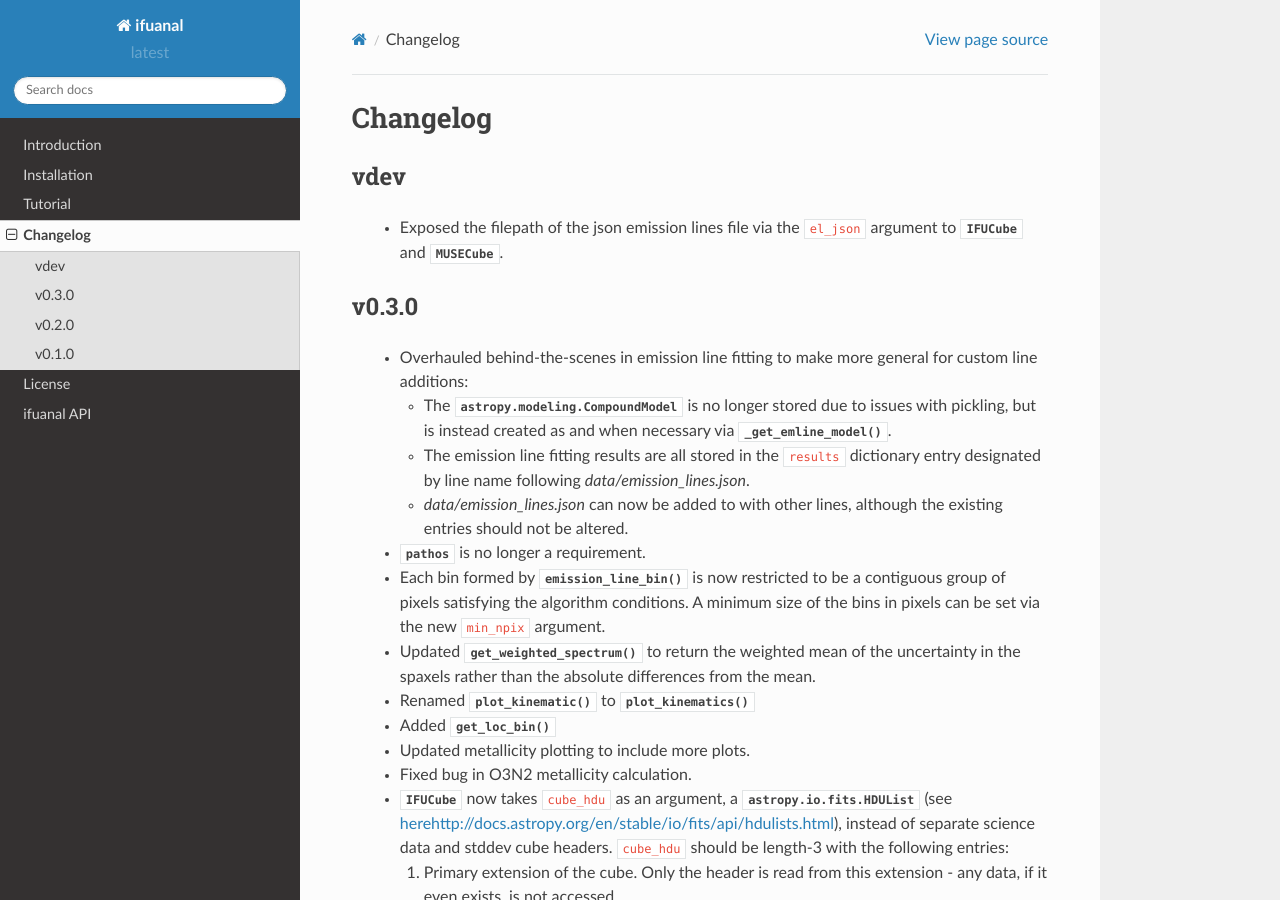
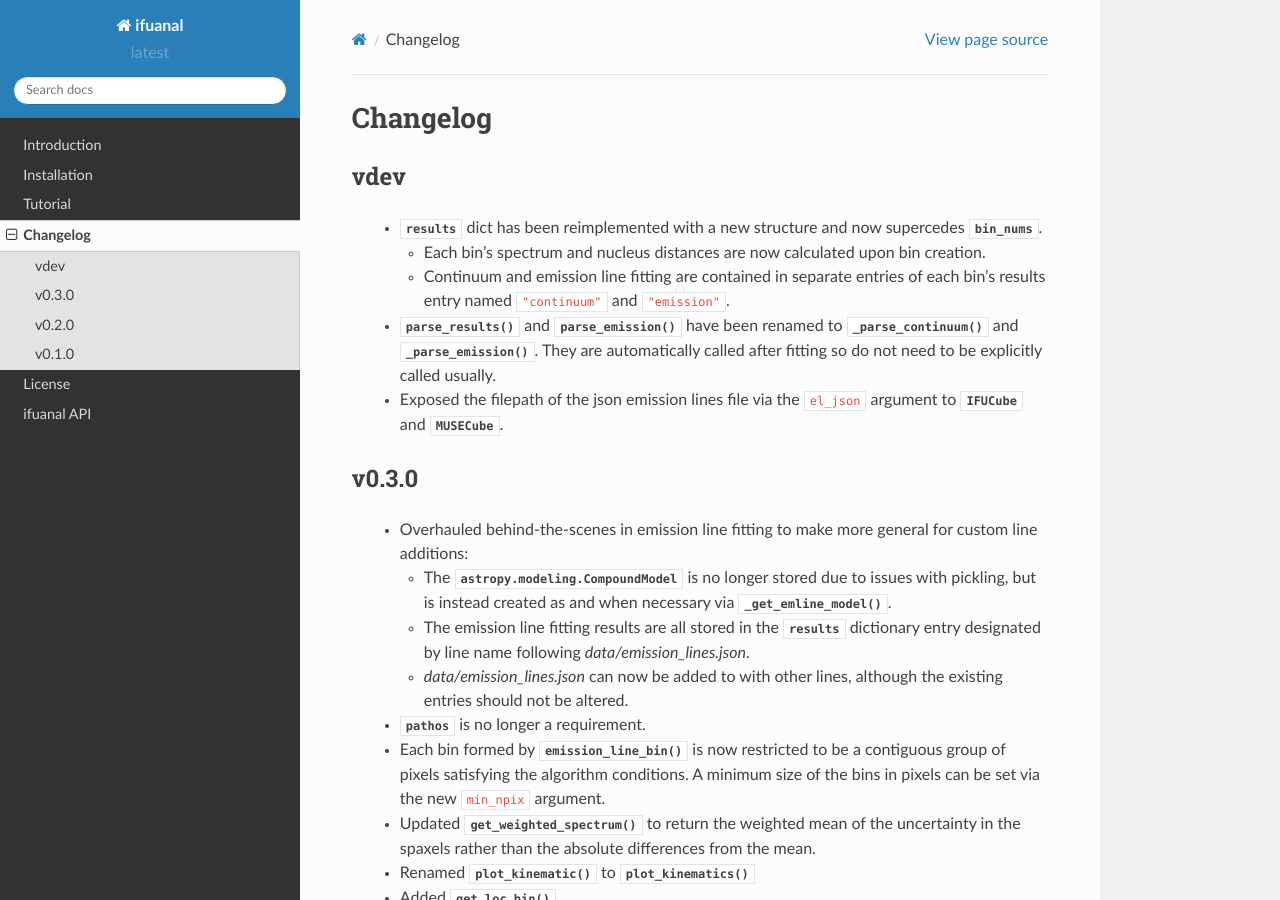
Before and after one commit to Lyalpha/ifuanal, a Sphinx documentation site: the page built from docs/changelog.rst, in a window 1280 px wide and 900 px high. Built offline with Sphinx 7.4.7 and the Read the Docs theme 2.0.0, drawn with Linux system fonts in a browser that asks for light colours.

Commit message:
Update changelog

```diff
--- a/docs/changelog.rst
+++ b/docs/changelog.rst
@@ -3,6 +3,16 @@ Changelog
 
 vdev
 ----
+ * :attr:`results` dict has been reimplemented with a new structure and now
+   supercedes :attr:`bin_nums`.
+
+   - Each bin's spectrum and nucleus distances are now calculated upon bin
+     creation.
+   - Continuum and emission line fitting are contained in separate entries of
+     each bin's results entry named ``"continuum"`` and ``"emission"``.
+ * :meth:`parse_results` and :meth:`parse_emission` have been renamed to
+   :meth:`_parse_continuum` and :meth:`_parse_emission`. They are automatically
+   called after fitting so do not need to be explicitly called usually.
  * Exposed the filepath of the json emission lines file via the ``el_json``
    argument to :class:`~ifuanal.IFUCube` and :class:`~ifuanal.MUSECube`.
 
@@ -14,7 +24,7 @@ v0.3.0
    - The :class:`astropy.modeling.CompoundModel` is no longer stored due to
      issues with pickling, but is instead created as and when necessary via
      :func:`~ifuanal._get_emline_model`.
-   - The emission line fitting results are all stored in the ``results``
+   - The emission line fitting results are all stored in the :attr:`results`
      dictionary entry designated by line name following
      `data/emission_lines.json`.
    - `data/emission_lines.json` can now be added to with other lines, although
```
